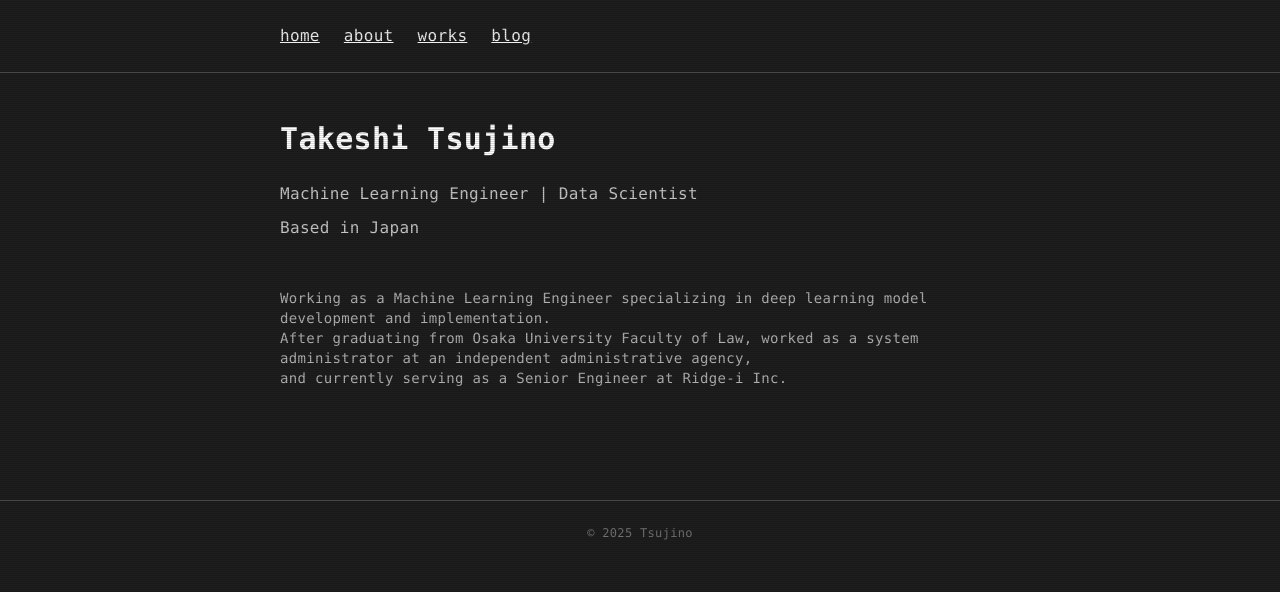
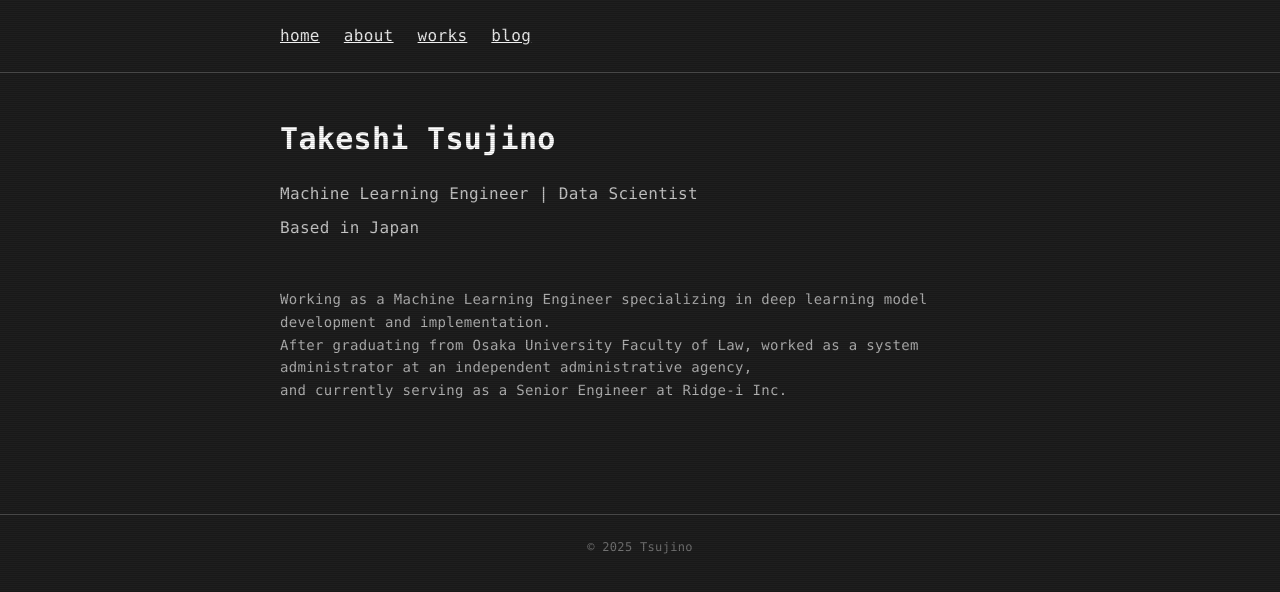
Before and after one commit to ttsujino/ttsujino.github.io, a Next.js app in the folder portfolio/: page / in a window 1280 px wide. Shown: the top 592 px of the page. Built offline with nearby package versions, Linux system fonts and the light colour scheme.

Commit message:
行幅変更

```diff
--- a/portfolio/src/app/page.tsx
+++ b/portfolio/src/app/page.tsx
@@ -16,7 +16,7 @@ export default function HomePage() {
         </div>
 
         <div className="space-y-4 pt-4">
-          <p className="text-terminal-text/70 text-sm">
+          <p className="text-terminal-text/70 text-sm leading-relaxed">
             Working as a Machine Learning Engineer specializing in deep learning model development and implementation.<br />
             After graduating from Osaka University Faculty of Law, worked as a system administrator at an independent administrative agency,<br />
             and currently serving as a Senior Engineer at Ridge-i Inc.
```
